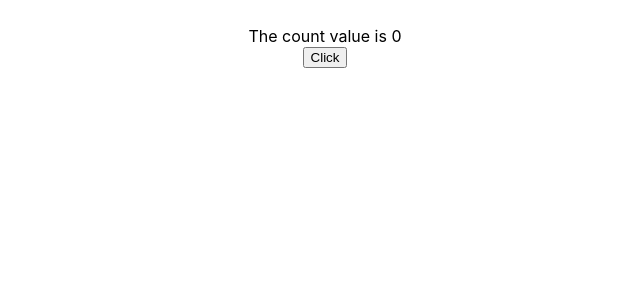
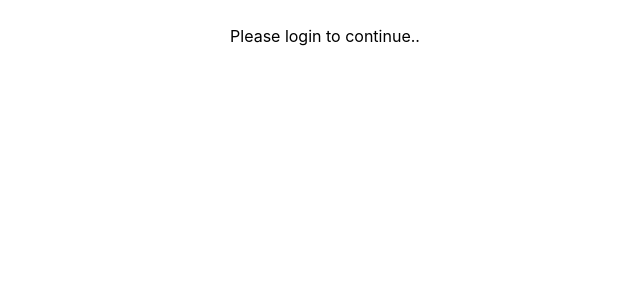
Before and after one commit to GeekShubhamRajput/react-js-learning, a React (Create React App) app in the folder react_typescript/: page / in a window 1280 px wide. Shown: the top 300 px of the page, without its empty margins (315-955 px from the left). Built offline with nearby package versions, Linux system fonts and the light colour scheme.

Commit message:
Component Props
Pass component as props

```diff
--- a/react_typescript/src/App.tsx
+++ b/react_typescript/src/App.tsx
@@ -1,10 +1,11 @@
-import {Counter} from "./components/class/Counter"
+import {Private} from "./components/auth/Private"
+import {Profile} from "./components/auth/Profile"
 import './App.css';
 
 function App() {
   return (
     <div className="App">
-      <Counter message="The count value is " />
+      <Private isLoggedIn={false} component={Profile} />
     </div>
   );
 }
--- /dev/null
+++ b/react_typescript/src/components/auth/LoggedIn.tsx
@@ -0,0 +1,5 @@
+export const LoggedIn = () => {
+  return(
+    <div>Please login to continue..</div>
+  )
+}
--- /dev/null
+++ b/react_typescript/src/components/auth/Private.tsx
@@ -0,0 +1,15 @@
+import {LoggedIn} from "./LoggedIn"
+import {ProfileProps} from "./Profile"
+
+type PrivateProps = {
+  isLoggedIn: boolean,
+  component: React.ComponentType<ProfileProps>
+}
+
+export const Private = ({isLoggedIn, component: Component}: PrivateProps) => {
+  if(isLoggedIn){
+    return <Component name="Shubham" />
+  } else{
+    return <LoggedIn />
+  }
+}
--- /dev/null
+++ b/react_typescript/src/components/auth/Profile.tsx
@@ -0,0 +1,11 @@
+export type ProfileProps = {
+  name: string
+}
+
+export const Profile = ({name}: ProfileProps) => {
+  return(
+    <div>
+      Private Profile Component. Name is {name}
+    </div>
+  )
+}
```
